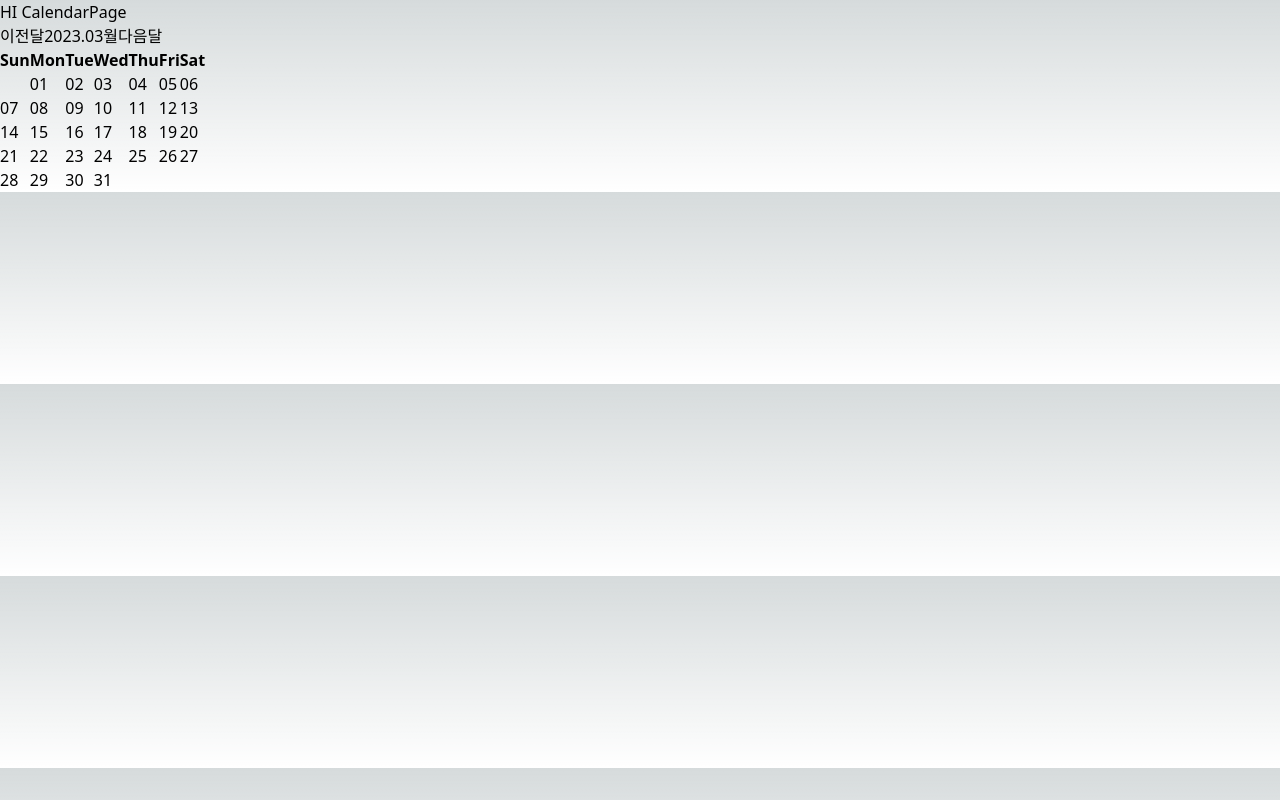
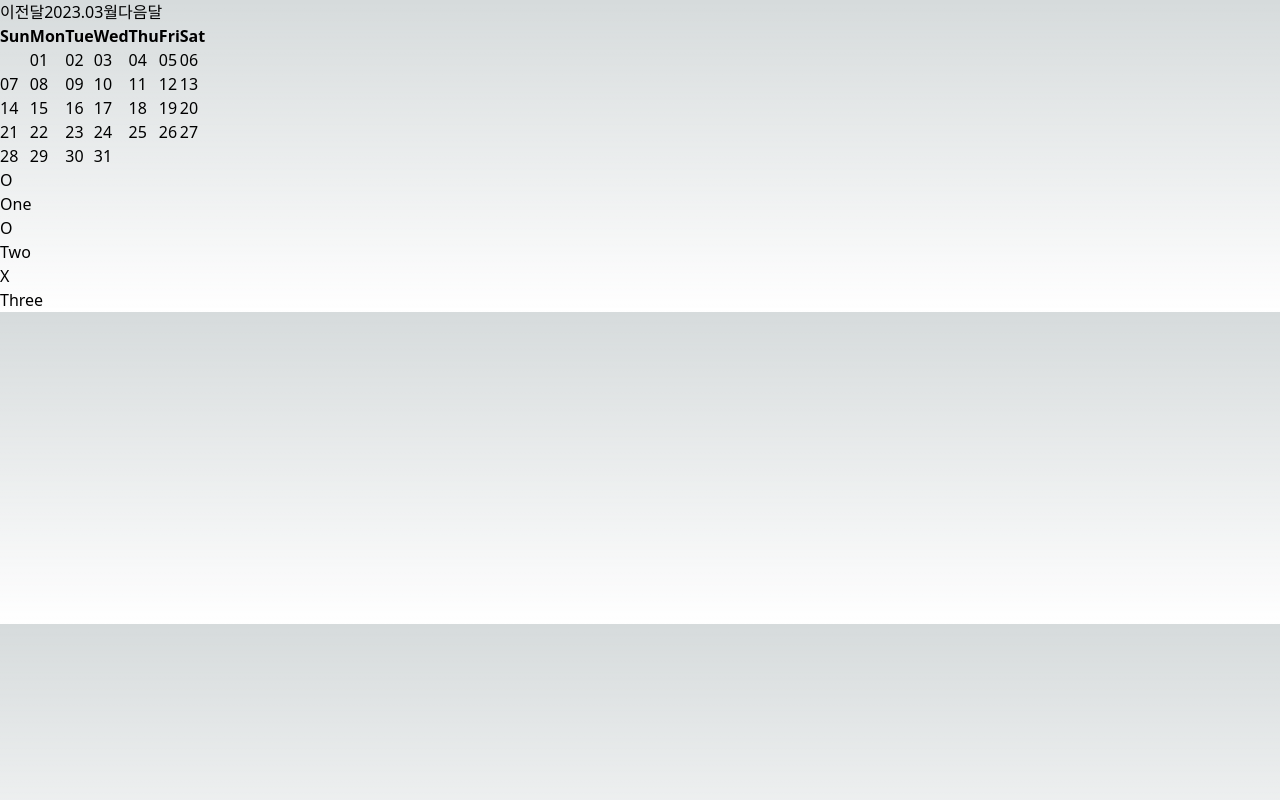
Before and after one commit to alreadynyeong/my-next-app, a Next.js app: page /calendarPage in a window 1280 px wide. Built offline with nearby package versions, Linux system fonts and the light colour scheme.

Commit message:
feat: Add TodoList Component

```diff
--- /dev/null
+++ b/components/todoList.tsx
@@ -0,0 +1,33 @@
+import React, { useState } from 'react';
+import styled from "@emotion/styled/macro";
+
+interface todoListProps {
+    id?: number;
+    title?: string;
+    complete?: boolean;
+    date?: string;
+}
+
+const TodoList = (
+    {
+    id = 0,
+    title = 'Todo Title',
+    complete = true,
+    date = '2000-04-18'
+}: todoListProps) =>
+{
+    console.log(title, complete)
+
+  return (
+    <>
+      <div>
+        <button>
+            {complete? <p>O</p>: <p>X</p>}
+        </button>
+        <p>{title}</p>
+      </div>
+    </>
+  );
+};
+
+export default TodoList;
--- a/pages/calendarPage.tsx
+++ b/pages/calendarPage.tsx
@@ -2,6 +2,14 @@ import { NextPage } from "next";
 import moment from "moment";
 import Link from "next/link";
 import React, {useState} from "react";
+
+import TodoList from '../components/todoList';
+
+const dummyData = [
+    {id: 1, title: "One", complete: true, date: '2023-03-12'},
+    {id: 2, title: "Two", complete: true, date: '2023-03-12' },
+    {id: 3, title: "Three", complete: false, date: '2023-03-12'}
+  ]
 
 interface DateData {
     full: string;
@@ -20,13 +28,20 @@ const CalendarPage : NextPage = () => {
 
   return (
     <>
-     <p>HI CalendarPage</p>
      <div>
         <button onClick={movePrevMonth}>이전달</button>
         <span>{selected.format("YYYY.MM월")}</span>
         <button onClick={moveNextMonth}>다음달</button>
         <MonthCalendar selected={selected} />
      </div>
+     {dummyData.map((data, index) => (
+        <TodoList
+        key={index}
+        id={data.id}
+        title={data.title}
+        date={data.date}
+        complete={data.complete} />
+     ))}
     </>
   )
 }
```
